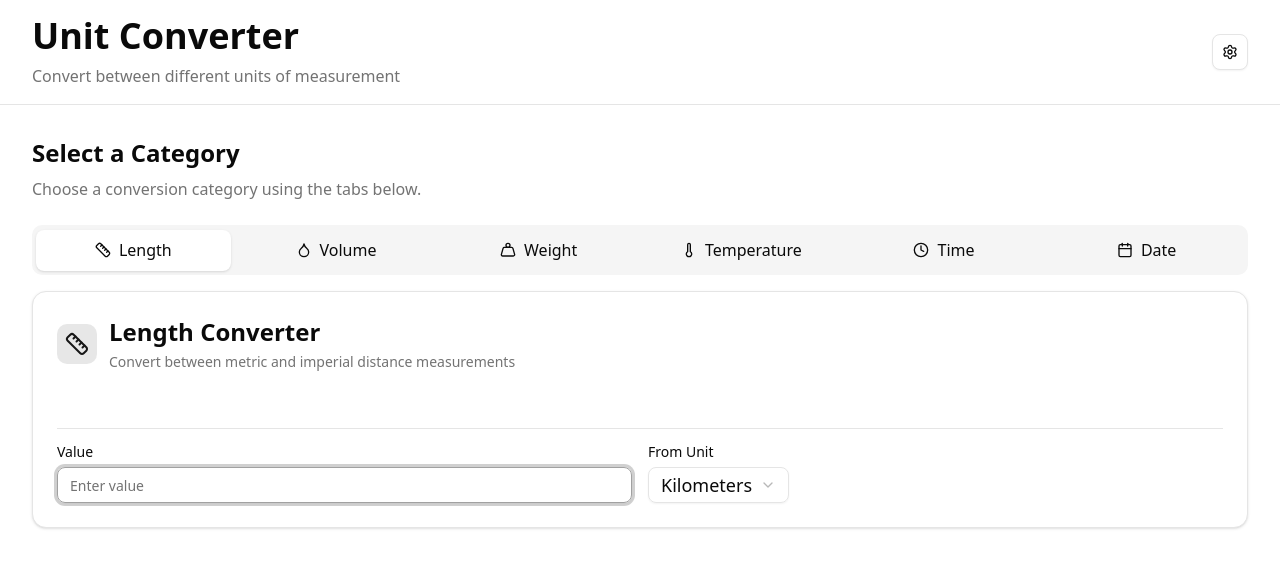
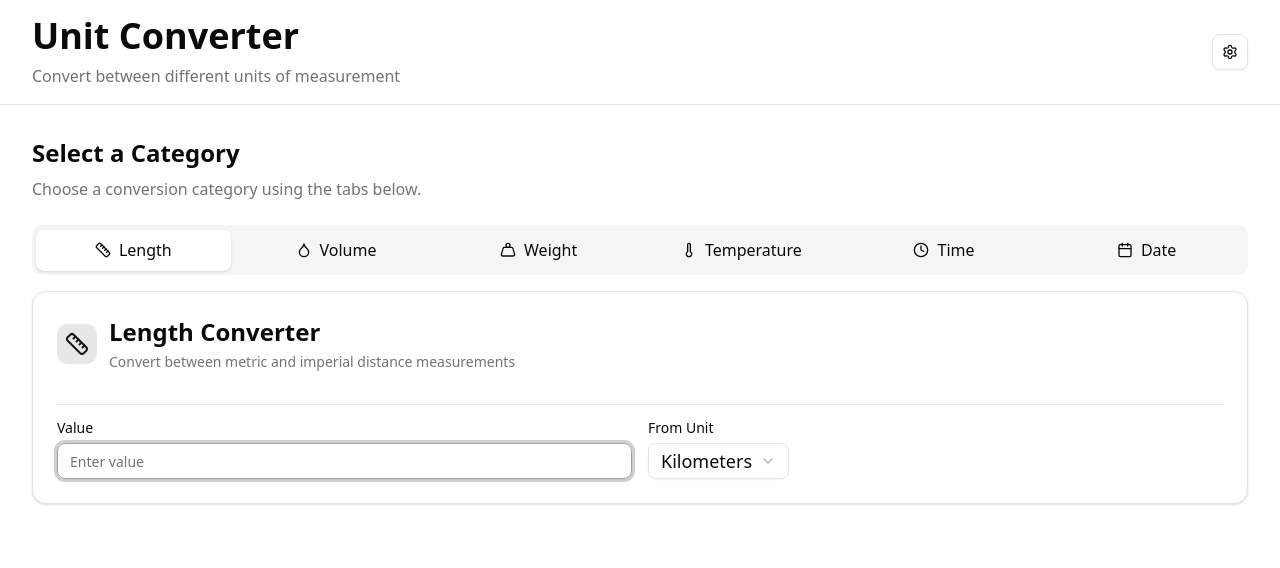
Before and after one commit to rhoofr/unit-converter, a Next.js app: page / in a window 1280 px wide. Shown: the top 568 px of the page. Built offline with nearby package versions, Linux system fonts and the light colour scheme.

Commit message:
refactor: simplify CardHeader component by removing unnecessary padding classes

```diff
--- a/src/components/category-tabs.tsx
+++ b/src/components/category-tabs.tsx
@@ -168,7 +168,7 @@ export function CategoryTabs() {
             return (
               <TabsContent key={category.id} value={category.id} className='mt-0'>
                 <Card>
-                  <CardHeader className='pb-3 sm:pb-6'>
+                  <CardHeader>
                     <div className='flex items-center gap-2 sm:gap-3'>
                       <div className='p-1.5 sm:p-2 rounded-lg bg-primary/10'>
                         <Icon className='h-5 w-5 sm:h-6 sm:w-6 text-primary' />
```
